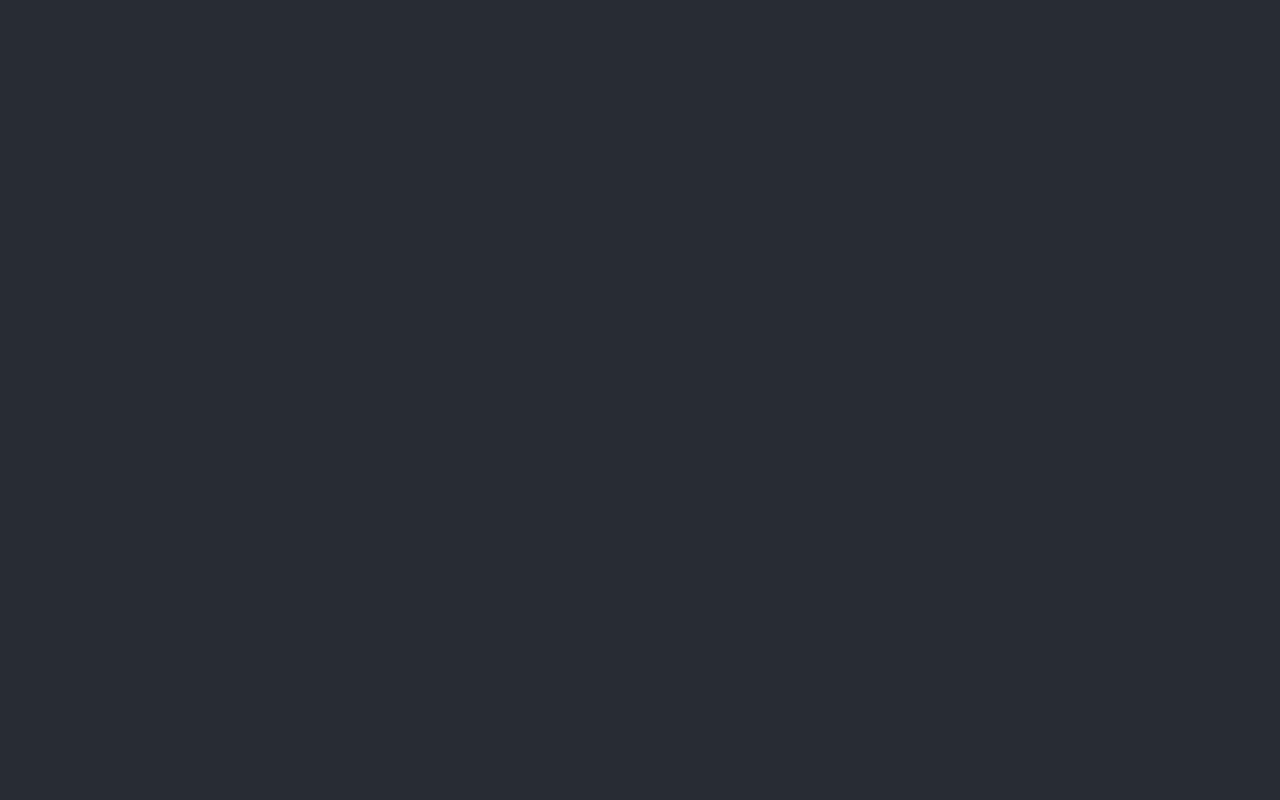
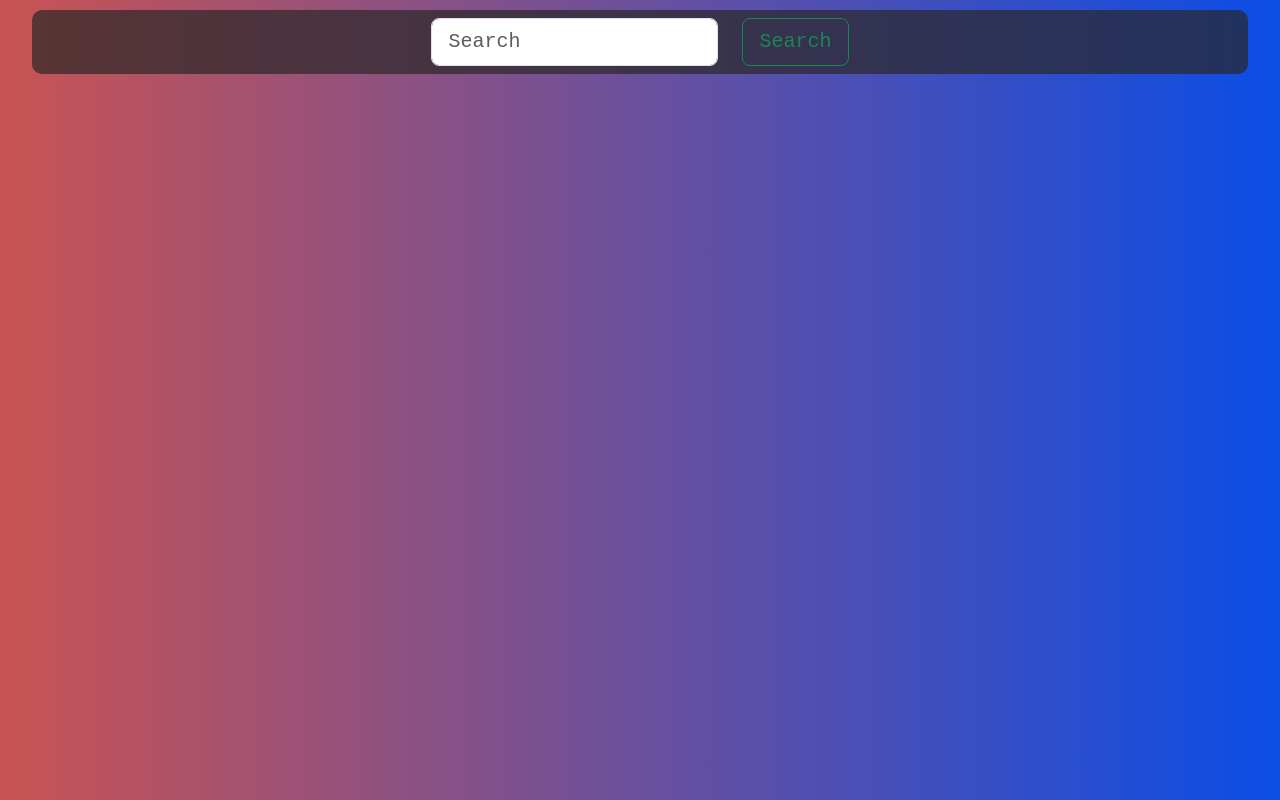
Before and after one commit to Stew5555/flagFinder, a React (Create React App) app: page / in a window 1280 px wide. Built offline with nearby package versions, Linux system fonts and the light colour scheme.

Commit message:
installed bootstrap, and added navbar

```diff
--- a/package.json
+++ b/package.json
@@ -6,6 +6,7 @@
     "@testing-library/jest-dom": "^5.17.0",
     "@testing-library/react": "^13.4.0",
     "@testing-library/user-event": "^13.5.0",
+    "bootstrap": "^5.3.1",
     "react": "^18.2.0",
     "react-dom": "^18.2.0",
     "react-scripts": "5.0.1",
--- a/src/App.css
+++ b/src/App.css
@@ -1,25 +1,23 @@
+*, *::before, *::after{
+  box-sizing: border-box;
+  font-family: 'Courier New', Courier, monospace;
+  font-weight: normal;
+  box-sizing: border-box;
+}
+
+
 .App {
   text-align: center;
 }
 
-.App-logo {
-  height: 40vmin;
-  pointer-events: none;
-}
 
-@media (prefers-reduced-motion: no-preference) {
-  .App-logo {
-    animation: App-logo-spin infinite 20s linear;
-  }
-}
 
 .App-header {
-  background-color: #282c34;
+  background: linear-gradient(to left, rgb(11, 77, 230),  rgb(201, 83, 83));
   min-height: 100vh;
   display: flex;
   flex-direction: column;
   align-items: center;
-  justify-content: center;
   font-size: calc(10px + 2vmin);
   color: white;
 }
@@ -36,3 +34,18 @@
     transform: rotate(360deg);
   }
 }
+
+
+
+.navbar {
+  justify-content: space-between;
+  width: 95%;
+  border-radius: 10px;
+  position: fixed; /* or you can use 'sticky' */
+  top: 0;
+  left: 0;
+  right: 0;
+  background-color: rgb(42, 39, 39, .7);
+  margin: 10px;
+
+}
--- a/src/App.js
+++ b/src/App.js
@@ -1,13 +1,21 @@
 
 import './App.css';
+import 'bootstrap/dist/css/bootstrap.css';
+
 
 function App() {
   return (
     <div className="App">
       <header className="App-header">
-
-
-
+        <nav className="navbar">
+          <div className="container-fluid justify-content-center">
+            <form className="d-flex input-group-lg" role="search">
+              <input className="form-control me-4" type="search" placeholder="Search" aria-label="Search" />
+                <button className="btn btn-outline-success" type="submit">Search</button>
+            </form>
+          </div>
+        </nav>
+        <div className='container'></div>
       </header>
     </div>
   );
```
Also changed, not shown: 1 other file (tests, documents, lock files or other folders).
